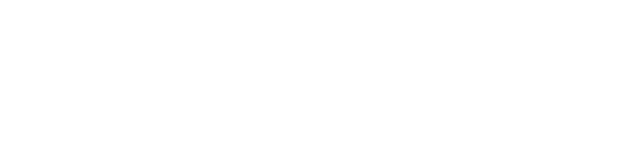
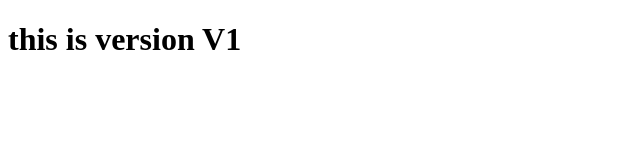
Before and after one commit to parveenbhardwaj1309-svg/myrepo, a plain HTML site: page ram.html in a window 1280 px wide. Shown: the whole page, without its empty margins (0-640 px from the left). Drawn offline with Linux system fonts and the light colour scheme.

Commit message:
this is v1

```diff
--- a/ram.html
+++ b/ram.html
@@ -6,6 +6,6 @@
     <title>Document</title>
 </head>
 <body>
-
+    <h1>this is version V1</h1>
 </body>
 </html>
```
